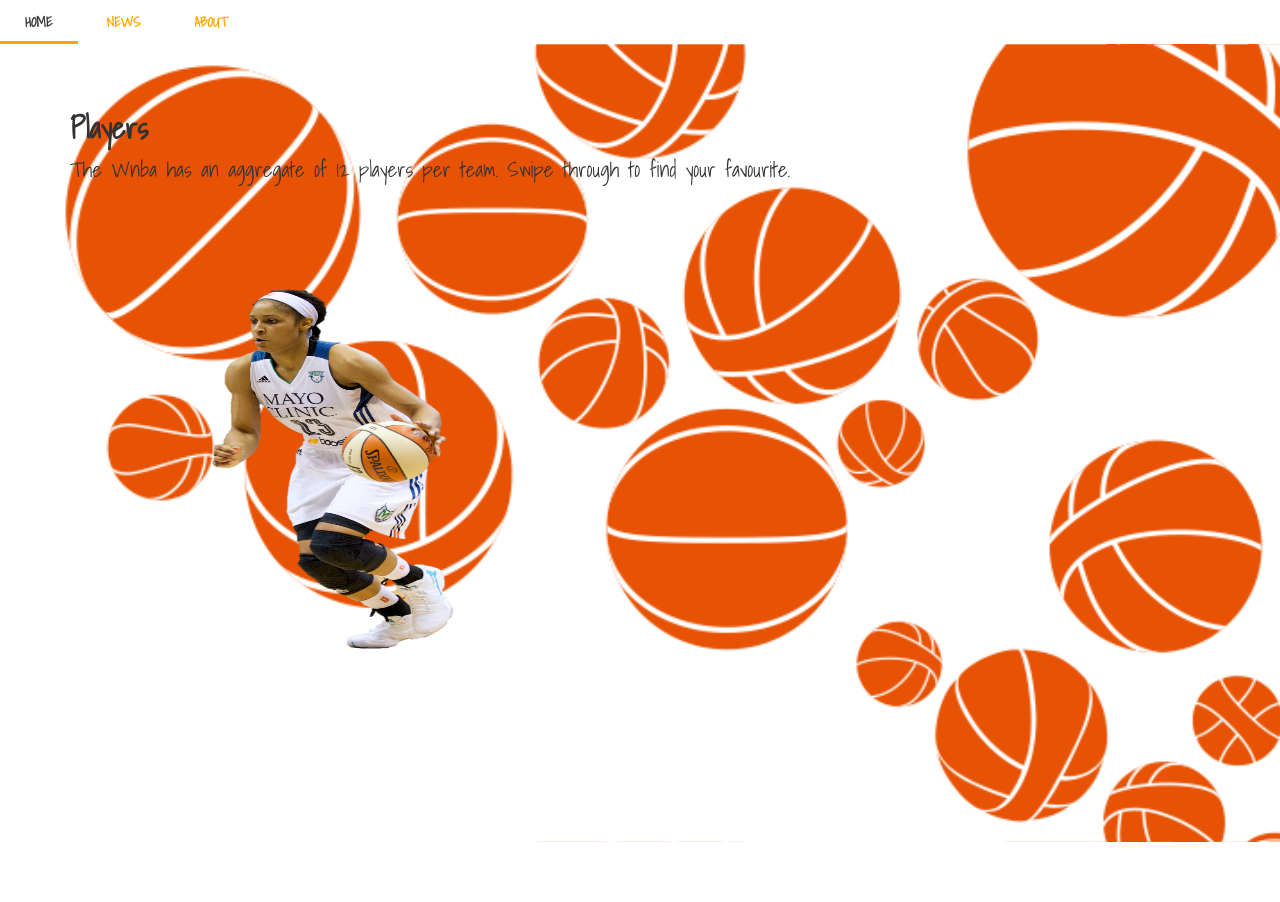
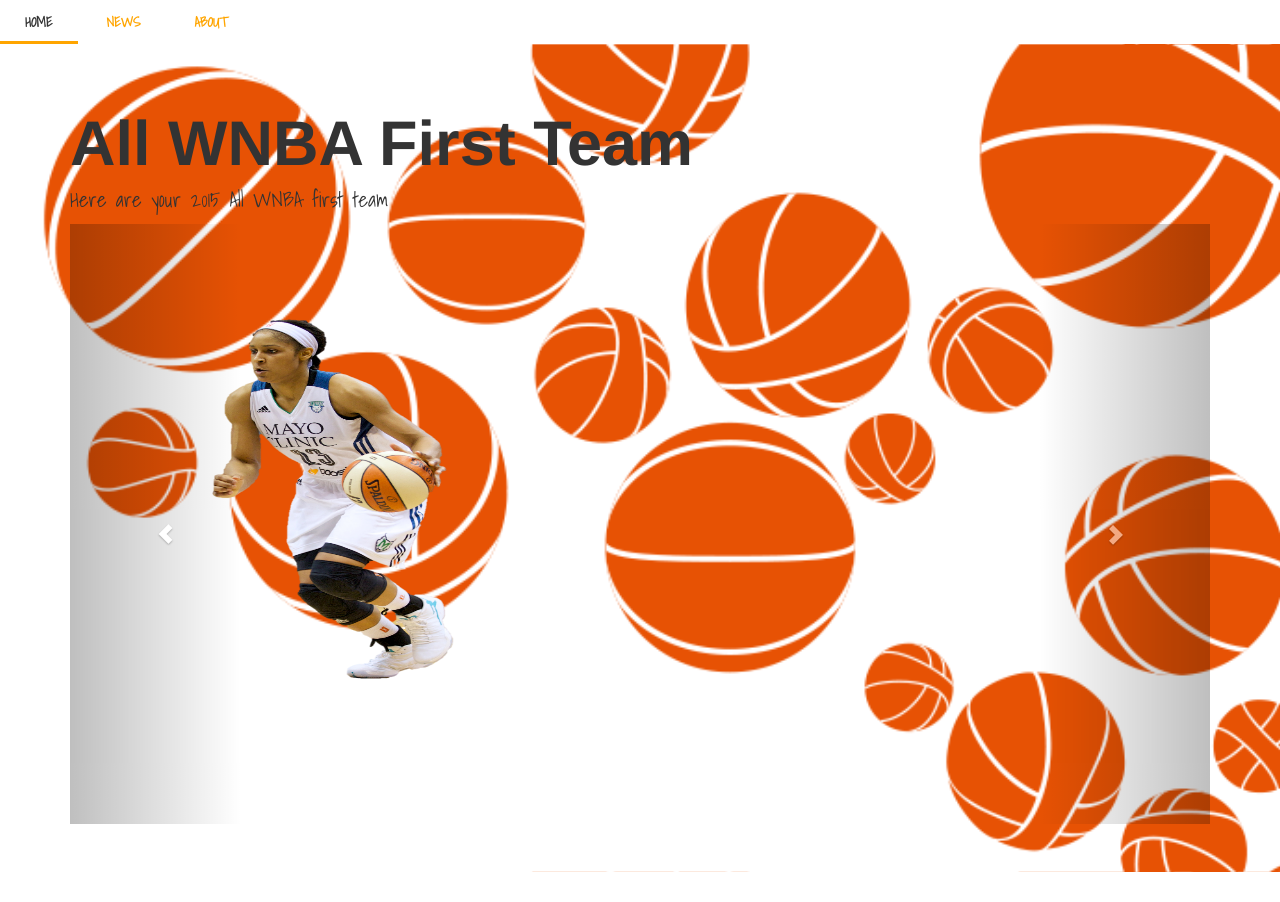
Before and after one commit to ShiverMeTimbers/ShiverMeTimbers.github.io, a plain HTML site: page index.html in a window 1280 px wide. Before the commit the page ends 872 px from the top, so only its background shows below. Drawn offline with nearby package versions, Linux system fonts and the light colour scheme.

Commit message:
indicators
Added indicator html to the slides

```diff
--- a/index.html
+++ b/index.html
@@ -31,54 +31,38 @@
 		<div class="jumbotron">
 		<div class="container">
 			<div class="words">
-				<h2><strong>Players</strong></h2>
-				<p>The Wnba has an aggregate of 12 players per team. Swipe through to find your favourite.</p>
+				<h1><strong>All WNBA First Team</strong></h1>
+
+				<p>Here are your 2015 All WNBA first team</p>
 			</div>
-
 			<div id="the-slider" class="carousel slide" data-ride="carousel">
-
+				<ol class="carousel-indicators">
+					<li data-target="#the-slider" data-slide-to="0" class="active"></li>
+					<li data-target="#the-slider" data-slide-to="1"></li>
+					<li data-target="#the-slider" data-slide-to="2"></li>
+				</ol>
 					<div class="carousel-inner">
-
-
-
 						<div class="item active">
-
-
-
 							<img class="image-size" src="images/morre.png" alt"" style="width:600px;height:600px;">
-
-
-
-
 						</div><!--item 1-->
-
 						<div class="item">
-
-
-
 							<img src="images/EDD.png" alt"" style="width:600px;height:600px;">
-
-
-
-
 						</div><!--item 2-->
-
-
-
 						<div class="item">
-
-
-
 							<img class="image-size" src="images/BG 2.png" alt"" style="width:600px;height:600px;">
-
-
-
-
 						</div><!--item 3-->
-
-
-
 					</div><!--carousel-inner-->
+					<!--controls-->
+					<a class="left carousel-control" href="#the-slider" role="button" data-slide="prev">
+						<span class="glyphicon glyphicon-chevron-left"></span>
+					</a>
+					<a class="right carousel-control" href="#the-slider" role="button" data-slide="next">
+						<span class="glyphicon glyphicon-chevron-right"></span>
+					</a>
+				</div>
+			</div>	<!--slider-->
+		</div><!--container-->
+	</div><!--jumbotron-->
 
 
         <!--javascript-->
```
Lines whose indentation alone changed are shown as unchanged.
